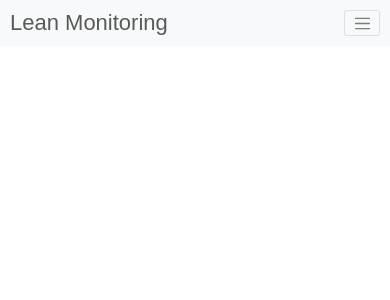
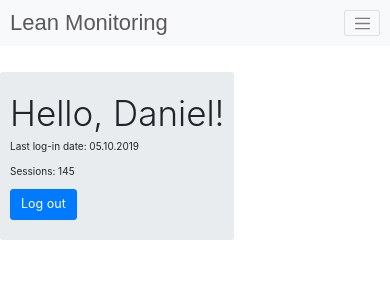
Before and after one commit to tdo-s-cubed/lean-monitoring, a React (Create React App) app: page /home in a window 390 px wide. Shown: the top 300 px of the page. Built offline with nearby package versions, Linux system fonts and the light colour scheme; no server answers.

Commit message:
Respnosivness updates, UserDataBox component initial setup

```diff
--- a/src/App.js
+++ b/src/App.js
@@ -4,7 +4,6 @@ import Stream from "./components/Stream";
 import QlikApp from "./components/QlikApp";
 import NotFoundPage from "./components/NotFoundPage";
 import SignIn from "./components/SignIn";
-import LandingPage from "./components/LandingPage";
 import UserDataBox from "./components/UserDataBox";
 import { BrowserRouter as Router, Switch, Route } from "react-router-dom";
 import "./styles/styles.css";
@@ -18,16 +17,12 @@ function App() {
             <div className="_router-container">
               <div className="_router">
                 <Switch>
-                  <Route path="/LandingPage">
-                    <LandingPage />
-                  </Route>
                   <Route path="/SignIn">
                     <SignIn />
                   </Route>
                   <Route exact path="/home">
                     <DrawerHeader />
                     <UserDataBox />
-                    Home route
                   </Route>
                   <Route exact path="/">
                     <DrawerHeader />
--- a/src/components/Drawer.js
+++ b/src/components/Drawer.js
@@ -68,8 +68,8 @@ export default () => {
     );
   } else {
     return (
-      <div class="spinner-border text-info" role="status">
-        <span class="sr-only">Loading...</span>
+      <div className="spinner-border text-info" role="status">
+        <span className="sr-only">Loading...</span>
       </div>
     );
   }
--- a/src/components/LandingPage.js
+++ /dev/null
@@ -1,11 +0,0 @@
-import React from "react";
-// import { useParams } from "react-router-dom";
-
-export default () => {
-  return (
-    <div>
-      <h1>Landing page</h1>
-      <h2>navigation to sign in page, product description etc... content </h2>
-    </div>
-  );
-};
--- a/src/components/Stream.js
+++ b/src/components/Stream.js
@@ -2,6 +2,7 @@ import React, { useState, useEffect } from "react";
 // import { Link } from "react-router-dom";
 import axios from "axios";
 import { useParams } from "react-router-dom";
+import UserDataBox from "./UserDataBox";
 
 export default () => {
   const { id } = useParams();
@@ -52,7 +53,9 @@ export default () => {
     const SelectedStreamsApps = streams.filter(app => app.stream.id === id);
 
     return (
-      <div>
+      <div className="_stream-container">
+        <UserDataBox />
+
         <ul className="_stream-cards">
           {SelectedStreamsApps.map(app => (
             // Format lastReloadTime date
@@ -103,8 +106,8 @@ export default () => {
     );
   } else {
     return (
-      <div class="spinner-border text-info" role="status">
-        <span class="sr-only">Loading...</span>
+      <div className="spinner-border text-info" role="status">
+        <span className="sr-only">Loading...</span>
       </div>
     );
   }
--- a/src/components/UserDataBox.js
+++ b/src/components/UserDataBox.js
@@ -25,8 +25,15 @@ export default () => {
   }, []);
 
   return (
-    <div>
-      <h1>Welcome {} !</h1>
+    <div className="user-data-box">
+      <div className="jumbotron">
+        <h1 className="display-4">Hello, Daniel!</h1>
+        <p>Last log-in date: 05.10.2019</p>
+        <p>Sessions: 145</p>
+        <a className="btn btn-primary btn-lg" href="#" role="button">
+          Log out
+        </a>
+      </div>
     </div>
   );
 };
--- a/src/styles/components/_container.scss
+++ b/src/styles/components/_container.scss
@@ -5,17 +5,18 @@
   ._content-container {
     ._router-container {
       display: flex;
-
       ._router {
         display: flex;
         ._stream-cards {
           display: flex;
           flex-wrap: wrap;
           list-style-type: none;
-          padding-left: 150px;
-          li {
-            margin: 0;
-            padding-bottom: 0;
+          margin-left: 25rem;
+          ul {
+            li {
+              margin: 0;
+              padding-bottom: 0;
+            }
           }
         }
         ._stream-cards {
@@ -31,26 +32,12 @@
 
 // Media Querys that handle navigation responsivness
 @media (max-width: 768px) {
-  ._router-container {
-    margin: 0;
-    z-index: -1;
-  }
   .container {
     ._content-container {
       ._router-container {
-        width: 100vw;
-      }
-      ._stream-cards {
-        margin-top: $xl-size * 1.5;
-        align-items: center;
-        justify-content: center;
-        ul {
-          padding: 0;
-          li {
-            .card {
-              margin-bottom: $m-size;
-              margin: 0 auto;
-            }
+        ._router {
+          ._stream-cards {
+            margin-left: 0;
           }
         }
       }
--- a/src/styles/components/_drawer.scss
+++ b/src/styles/components/_drawer.scss
@@ -10,6 +10,7 @@
   height: 100vh;
   .sideNAV {
     border-right: 1px solid $border-grey;
+    position: fixed;
     .name {
       padding-top: $s-margine;
       margin: 0;
--- /dev/null
+++ b/src/styles/components/_user-data-box.scss
@@ -0,0 +1,29 @@
+.user-data-box {
+  padding-left: 15rem;
+  width: 60vw;
+  .jumbotron {
+    margin-top: $m-size;
+    margin-left: 15rem;
+  }
+}
+
+@media (max-width: 768px) {
+  .user-data-box {
+    padding: 0;
+    width: 100%;
+    .jumbotron {
+      margin-top: $xl-size * 1.5;
+    }
+  }
+}
+
+@media (max-width: 1024px) {
+  .user-data-box {
+    padding: 0;
+    width: 100%;
+    .jumbotron {
+      margin-top: $xl-size * 1.5;
+      margin-left: 0;
+    }
+  }
+}
--- a/src/styles/styles.css
+++ b/src/styles/styles.css
@@ -125,6 +125,7 @@ button:disabled {
 
 ._side-nav-container .sideNAV {
   border-right: 1px solid #dedede;
+  position: fixed;
 }
 
 ._side-nav-container .sideNAV .name {
@@ -253,10 +254,10 @@ button:disabled {
   -ms-flex-wrap: wrap;
       flex-wrap: wrap;
   list-style-type: none;
-  padding-left: 150px;
+  margin-left: 25rem;
 }
 
-.container ._content-container ._router-container ._router ._stream-cards li {
+.container ._content-container ._router-container ._router ._stream-cards ul li {
   margin: 0;
   padding-bottom: 0;
 }
@@ -270,28 +271,8 @@ button:disabled {
 }
 
 @media (max-width: 768px) {
-  ._router-container {
-    margin: 0;
-    z-index: -1;
-  }
-  .container ._content-container ._router-container {
-    width: 100vw;
-  }
-  .container ._content-container ._stream-cards {
-    margin-top: 7.2rem;
-    -webkit-box-align: center;
-        -ms-flex-align: center;
-            align-items: center;
-    -webkit-box-pack: center;
-        -ms-flex-pack: center;
-            justify-content: center;
-  }
-  .container ._content-container ._stream-cards ul {
-    padding: 0;
-  }
-  .container ._content-container ._stream-cards ul li .card {
-    margin-bottom: 2.2rem;
-    margin: 0 auto;
+  .container ._content-container ._router-container ._router ._stream-cards {
+    margin-left: 0;
   }
 }
 
@@ -319,4 +300,35 @@ button:disabled {
     z-index: 1;
   }
 }
+
+.user-data-box {
+  padding-left: 15rem;
+  width: 60vw;
+}
+
+.user-data-box .jumbotron {
+  margin-top: 2.2rem;
+  margin-left: 15rem;
+}
+
+@media (max-width: 768px) {
+  .user-data-box {
+    padding: 0;
+    width: 100%;
+  }
+  .user-data-box .jumbotron {
+    margin-top: 7.2rem;
+  }
+}
+
+@media (max-width: 1024px) {
+  .user-data-box {
+    padding: 0;
+    width: 100%;
+  }
+  .user-data-box .jumbotron {
+    margin-top: 7.2rem;
+    margin-left: 0;
+  }
+}
 /*# sourceMappingURL=styles.css.map */
--- a/src/styles/styles.scss
+++ b/src/styles/styles.scss
@@ -7,3 +7,4 @@
 @import "./components/container";
 @import "./components/navigation-wrapper";
 @import "./components/top-NAV";
+@import "./components/user-data-box";
```
Also changed, not shown: 1 other file (tests, documents, lock files or other folders).
